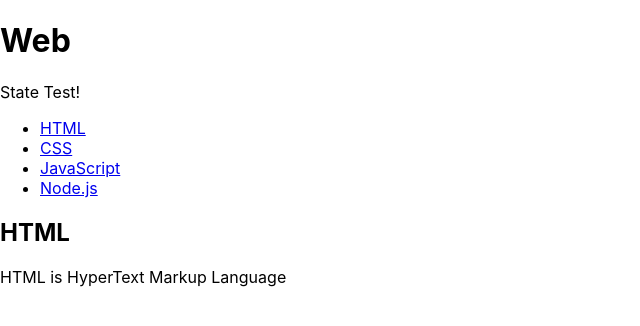
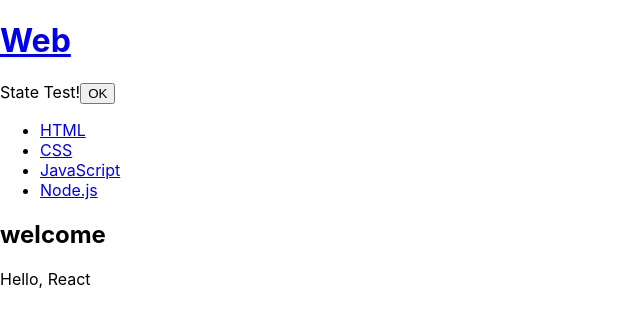
Before and after one commit to 56thfk/react_personal, a React (Create React App) app in the folder react_native/: page / in a window 1280 px wide. Shown: the top 326 px of the page, without its empty margins (0-640 px from the left). Built offline with nearby package versions, Linux system fonts and the light colour scheme.

Commit message:
onClick 과 onChangePage

```diff
--- a/react_native/src/App.js
+++ b/react_native/src/App.js
@@ -7,6 +7,8 @@ import {useState} from 'react';
 
 // className은 최상위 컴포넌트 이름
 function App() {
+  const [mode,setMode] = useState("welcome")
+  const [welcome,setWelcome] = useState({title:'welcome', desc:'Hello, React'})
   const [title,setTitle] = useState("Web")
   const [subTitle,setSubTitle] = useState("State Test!")
   const [contents,setContents] = useState([
@@ -16,11 +18,30 @@ function App() {
     {id:3, title:'Node.js', desc:'NodeJS is for Server...'},
   ])
 
+  const [selectedItem, setSelectedItem] = useState(0)
+
+  var _title, _desc = null;
+  if(mode === 'welcome') {
+    _title = welcome.title
+    _desc = welcome.desc
+  }else if(mode === 'read') {
+    _title = contents[selectedItem].title
+    _desc = contents[selectedItem].desc
+  }
+
+  var onChangePage = function() {
+    setMode('read')
+  }
+  const onClick = function() {
+    setMode('welcome')
+  }
+  console.log("app render")
+
   return (
     <div className="App">
-      <Subject title = {title} subTitle = {subTitle}></Subject>
-      <TableOfContent data = {contents}></TableOfContent>
-      <Content title = "HTML" desc = "HTML is HyperText Markup Language"></Content>
+      <Subject title = {title} subTitle = {subTitle} setMode = {setMode} onClick = {onClick}></Subject>
+      <TableOfContent setSelectedItem = {setSelectedItem} onChangePage = {onChangePage} data = {contents}></TableOfContent>
+      <Content title = {_title} desc = {_desc}></Content>
     </div>
   );
 }
--- a/react_native/src/components/Subject.js
+++ b/react_native/src/components/Subject.js
@@ -1,8 +1,13 @@
 function Subject(props) {
     return (
       <header>
-        <h1>{props.title}</h1>
+        <h1>
+          <a href="/test.html" onClick={function(e) {
+            e.preventDefault();
+            props.setMode("read")
+          }}> {props.title} </a></h1>
         {props.subTitle}
+        <button onClick = {props.onClick}> OK </button>
       </header>
     );
   }
--- a/react_native/src/components/TableOfContent.js
+++ b/react_native/src/components/TableOfContent.js
@@ -4,7 +4,15 @@ function TableOfContent(props) {
     var list = [];
     var i = 0;
     while(i < data.length) {
-        list.push(<li key = {data[i].id}><a href={"/content/" + data[i].id}> {data[i].title} </a></li>)
+        list.push(
+          <li key = {data[i].id}><a href={"/content/" + data[i].id}data-id = {data[i].id} onClick = {
+            function(e) {
+              e.preventDefault();
+              props.setSelectedItem(e.target.dataset.id)
+              props.onChangePage()
+            }
+          }> {data[i].title} </a></li>
+        )
         i = i + 1;
       }
     console.log("list" + list)
```
Also changed, not shown: react_native/src/test.html (renamed from react_native/public/test.html).
